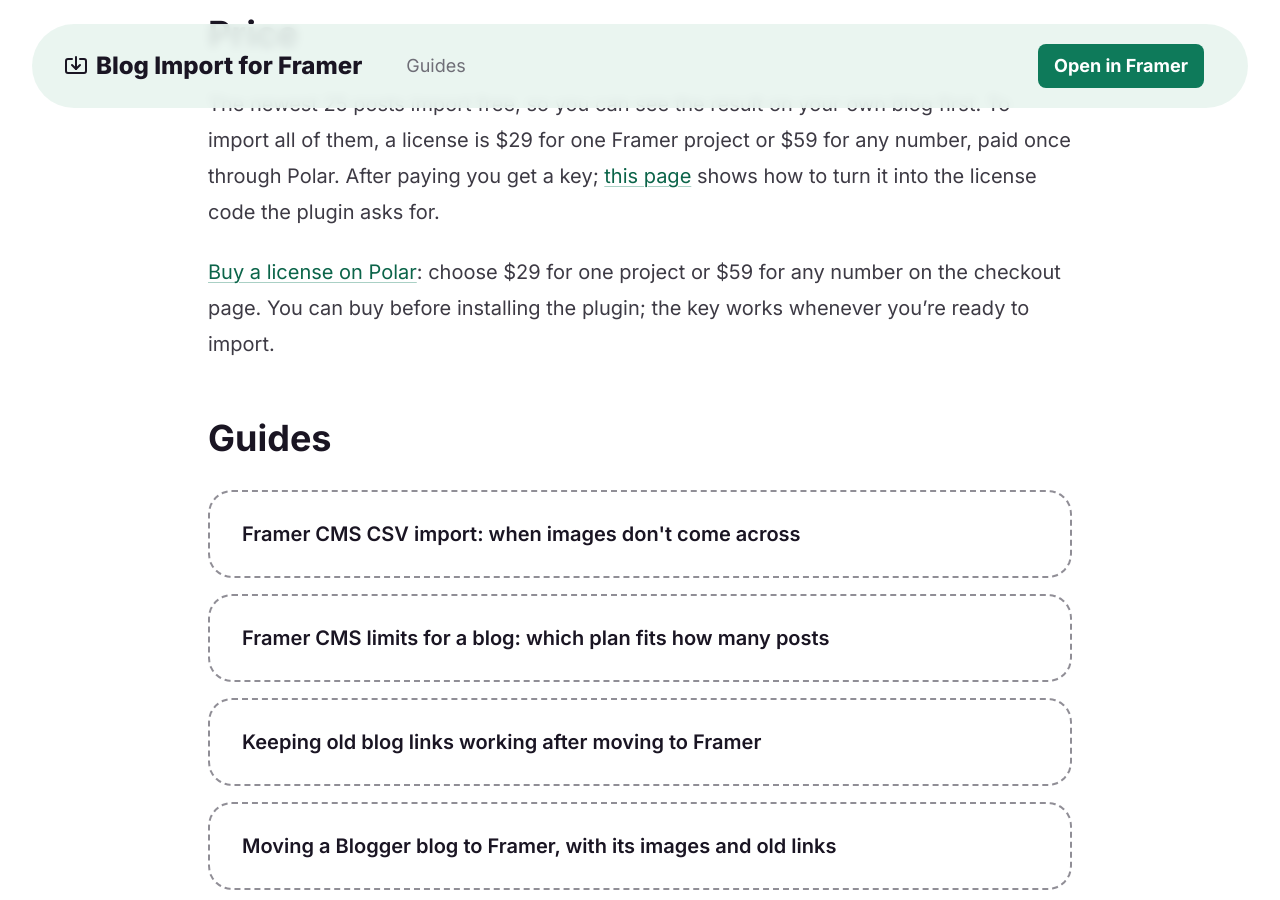
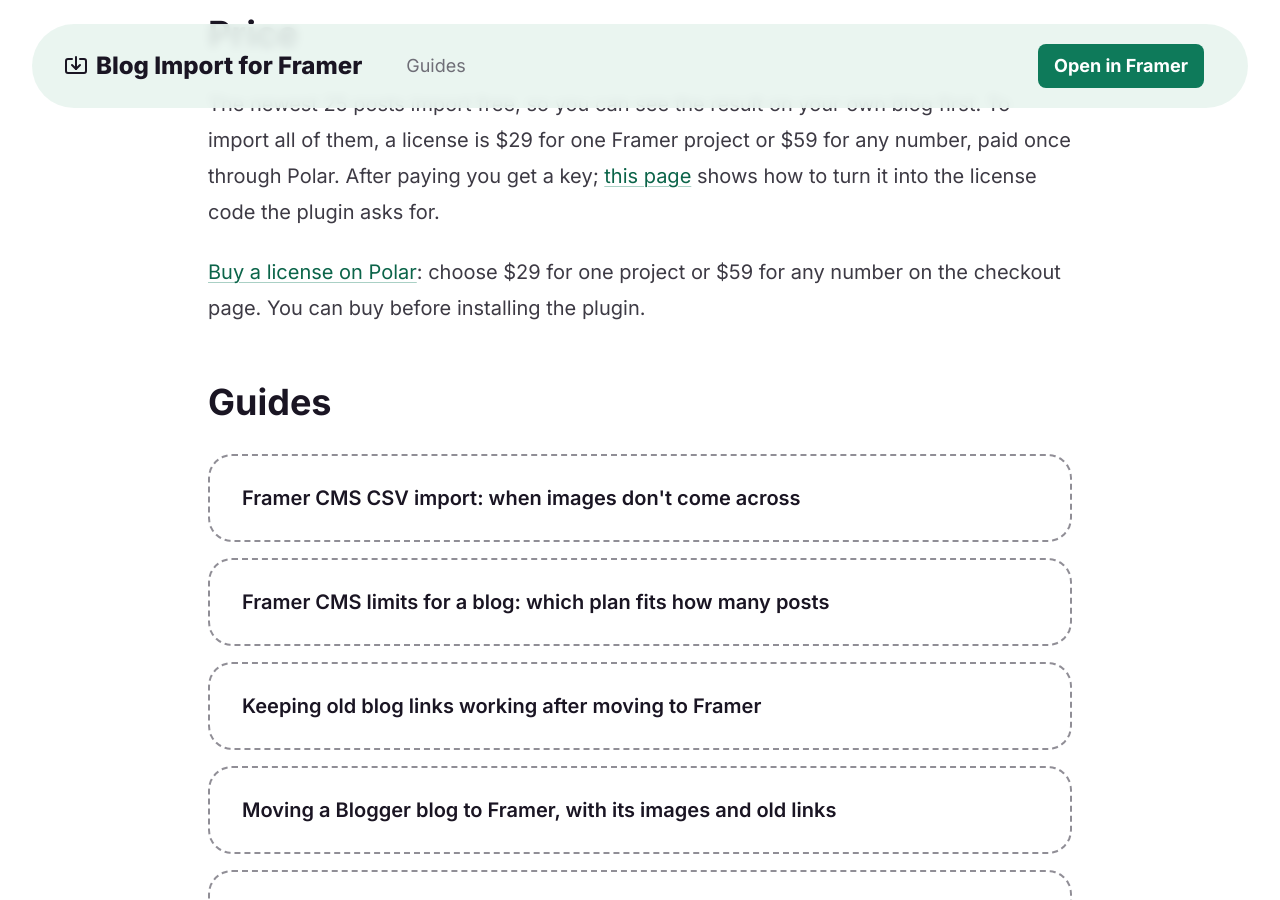
Before and after one commit to keyturnkit/keyturnkit.github.io, a Jekyll site: the page built from blog-import/index.md, in a window 1280 px wide and 900 px high, scrolled down 2071 px. Built offline with Jekyll 4.4.1, drawn with Linux system fonts in a browser that asks for light colours.

Commit message:
Blog Import page: drop unverified claim

```diff
--- a/blog-import/index.md
+++ b/blog-import/index.md
@@ -35,7 +35,7 @@
 
 The newest 25 posts import free, so you can see the result on your own blog first. To import all of them, a license is $29 for one Framer project or $59 for any number, paid once through Polar. After paying you get a key; [this page](/thanks/) shows how to turn it into the license code the plugin asks for.
 
-[Buy a license on Polar](https://buy.polar.sh/polar_cl_i4o62urYwzz1cDIpdNUCidOB022hhycvh5u1V0RTaWd): choose $29 for one project or $59 for any number on the checkout page. You can buy before installing the plugin; the key works whenever you're ready to import.
+[Buy a license on Polar](https://buy.polar.sh/polar_cl_i4o62urYwzz1cDIpdNUCidOB022hhycvh5u1V0RTaWd): choose $29 for one project or $59 for any number on the checkout page. You can buy before installing the plugin.
 
 ## Guides {#guides}
 
```
